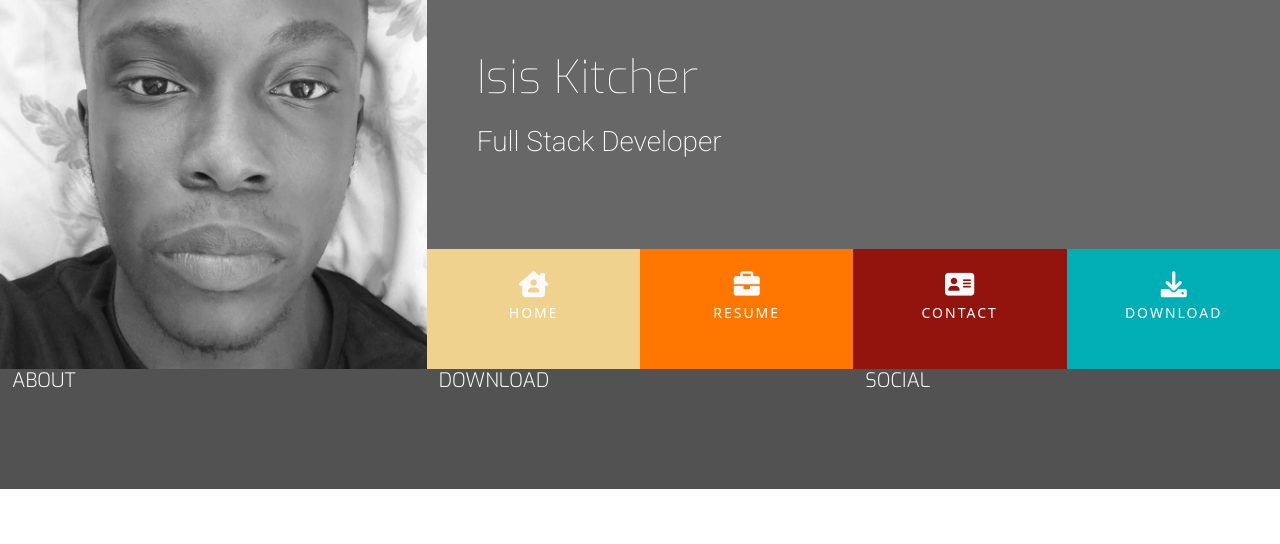
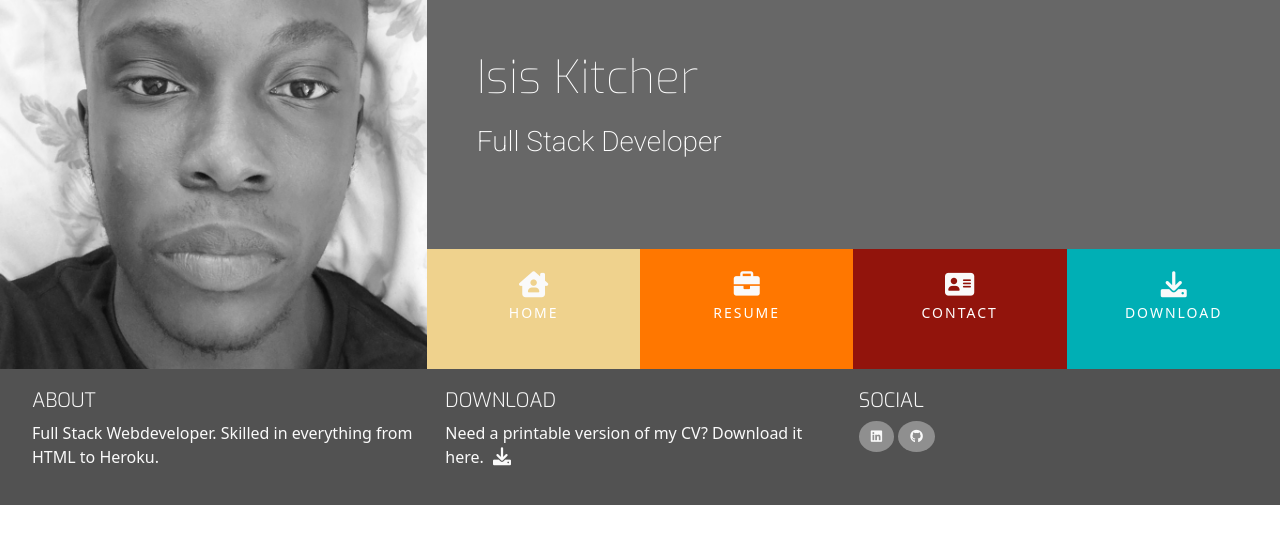
Before and after one commit to devisis/resume, a plain HTML site: page index.html in a window 1280 px wide. Drawn offline with nearby package versions, Linux system fonts and the light colour scheme.

Commit message:
Update footer styling

```diff
--- a/assets/css/style.css
+++ b/assets/css/style.css
@@ -36,6 +36,10 @@ h1, h2, h3, h4 {
     font-family: "Exo", sans-serif;
     font-weight: 300;
     color: #fafafa;
+}
+
+.inline-block {
+    display: inline-block;
 }
 /* ------------------------- Heading */
 
@@ -144,3 +148,44 @@ footer {
     min-height: 120px;
     margin: 0;
 }
+
+.cv-pdf i {
+    font-size: 18px;
+    color: #fafafa;
+    text-align: center;
+    padding-left: 5px;
+    transition: all 0.35s ease-in-out;
+    -moz-transition: all 0.35s ease-in-out;
+    -webkit-transition: all 0.35s ease-in-out;
+    -o-transition: all 0.35s ease-in-out;
+}
+
+.cv-pdf i:hover {
+    color: #00afb5;
+}
+
+.social-links {
+    padding-bottom: 15px;
+}
+
+.social-links li a i {
+    padding: 12px;
+    border-radius: 50%;
+    font-size: 13px;
+    line-height: 7px;
+    text-align: center;
+    color: #fafafa;
+    background-color: #8f8f8f;
+    transition: all 0.35s ease-in-out;
+    -moz-transition: all 0.35s ease-in-out;
+    -webkit-transition: all 0.35s ease-in-out;
+    -o-transition: all 0.35s ease-in-out;
+}
+
+.social-links li a i:hover {
+    background: #00afb5;
+}
+
+#footer-details {
+    padding: 20px;
+}
--- a/index.html
+++ b/index.html
@@ -50,15 +50,39 @@
 
     </section>
     <footer class="container-fluid">
-    <div class="row">
+    <div class="row" id="footer-details">
         <div class="col-sm-4">
             <h5 class="uppercase general-sub">About</h5>
+            <p class="inline-block">
+                Full Stack Webdeveloper. Skilled in everything from HTML to Heroku.
+            </p>
         </div>
         <div class="col-sm-4">
             <h5 class="uppercase general-sub">Download</h5>
+            <p class="inline-block">
+                Need a printable version of my CV? Download it here.
+                <a href="#" target="_blank" class="cv-pdf">
+                    <i class="fa fa-download" aria-hidden="true"></i>
+                    <span class="sr-only">Download link.</span>
+                </a>
+            </p>
         </div>
         <div class="col-sm-4">
             <h5 class="uppercase general-sub">Social</h5>
+            <ul class="list-inline social-links">
+                <li class="list-inline-item">
+                    <a href="#" target="_blank">
+                        <i class="fab fa-linkedin" aria-hidden="true"></i>
+                        <span class="sr-only">LinkedIn</span>
+                    </a>
+                </li>
+                <li class="list-inline-item">
+                    <a href="#" target="_blank">
+                        <i class="fab fa-github" aria-hidden="true"></i>
+                        <span class="sr-only">GitHub</span>
+                    </a>
+                </li>
+            </ul>
         </div>
     </div>
     </footer>
```
